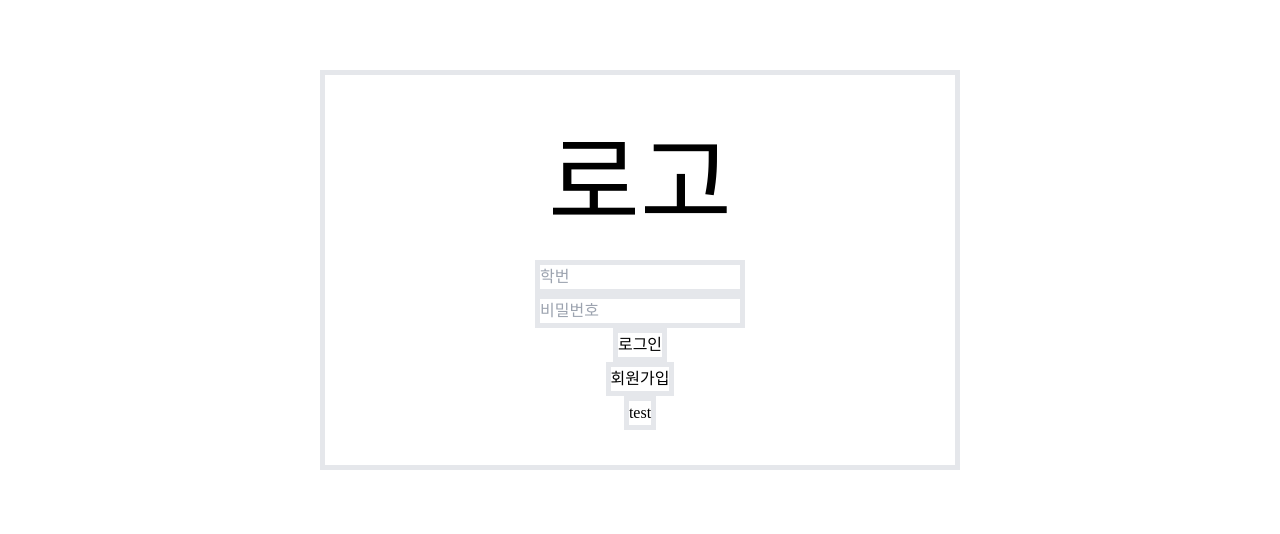
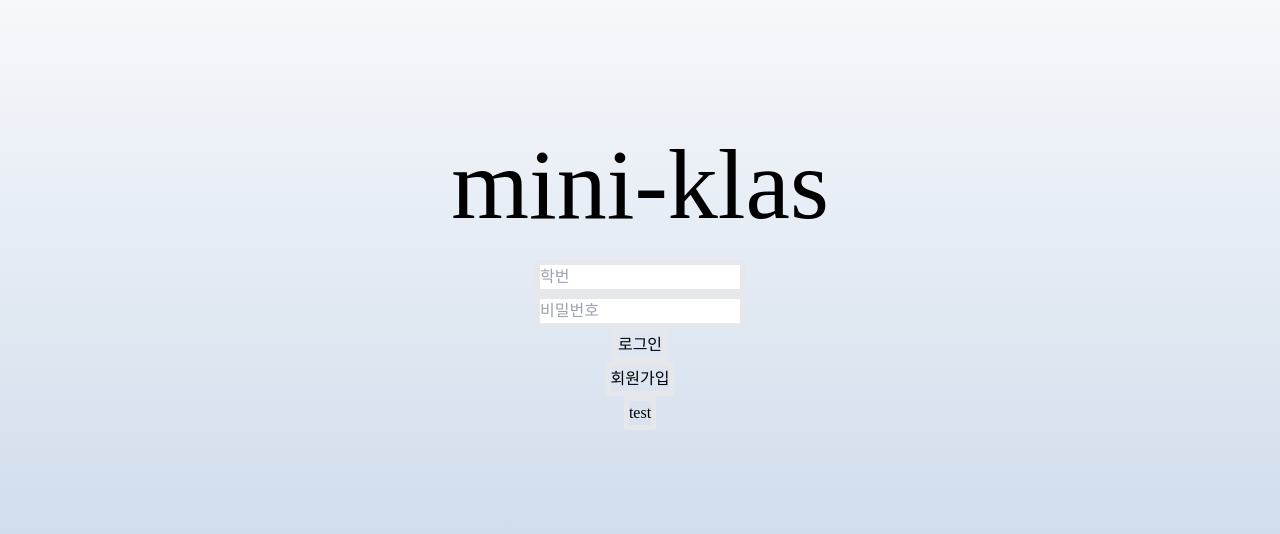
Before and after one commit to sangpyeong/mini_klas, a React (Create React App) app in the folder klas_client/: page / in a window 1280 px wide. Shown: the part 130-664 px from the top of the page. Built offline with nearby package versions, Linux system fonts and the light colour scheme; a web font is replaced by a local one.

Commit message:
[fix] 디자인, 네비게이션 바

```diff
--- a/klas_client/package.json
+++ b/klas_client/package.json
@@ -3,12 +3,17 @@
   "version": "0.1.0",
   "private": true,
   "dependencies": {
+    "@react-native-community/masked-view": "^0.1.11",
     "@testing-library/jest-dom": "^5.16.5",
     "@testing-library/react": "^13.4.0",
     "@testing-library/user-event": "^13.5.0",
     "axios": "^1.4.0",
     "react": "^18.2.0",
     "react-dom": "^18.2.0",
+    "react-native-gesture-handler": "^2.10.2",
+    "react-native-reanimated": "^3.2.0",
+    "react-native-safe-area-context": "^4.5.3",
+    "react-native-screens": "^3.20.0",
     "react-router-dom": "^6.11.2",
     "react-scripts": "5.0.1",
     "web-vitals": "^2.1.4"
--- a/klas_client/src/Router.js
+++ b/klas_client/src/Router.js
@@ -4,11 +4,20 @@ import { BrowserRouter, Routes, Route } from "react-router-dom";
 import Signup from "./pages/User/SignUpPage";
 import SignInPage from "./pages/User/SignInPage";
 import HomePage from "./pages/Home/HomePage";
+import Navigation from "./components/Navigation";
 
 function Router() {
+  const [type, setType] = useState(1); //0은 비회원 1은 학생 2는 교수 3은 관리자
   return (
-    <div class="h-screen">
+    <div class="flex flex-col h-screen">
       <BrowserRouter>
+        {type === 0 ? (
+          <div class="h-[5%] ">
+            <Navigation />
+          </div>
+        ) : (
+          ""
+        )}
         <Routes>
           <Route path="/" element={<SignInPage />} />
           <Route path="/users">
--- a/klas_client/src/components/Navigation.js
+++ b/klas_client/src/components/Navigation.js
@@ -1,7 +1,27 @@
 import React from "react";
+import { Link } from "react-router-dom";
 
 function Navigation() {
-  return <div>nav</div>;
+  return (
+    <div class="h-full w-full flex flex-row justify-between bg-white">
+      <Link
+        to="/home"
+        class="ml-[5%] flex w-[20%] justify-center h-full text-[20px] items-center"
+      >
+        <div class="text-[30px]">mini-klas</div>
+      </Link>
+
+      <div class=" ml-[25%] flex w-[50%] justify-evenly h-full text-[30px] items-center">
+        <div class="flex w-[20%] justify-center ">수강신청</div>
+        <div class="flex w-[20%] justify-center ">수강관리</div>
+        <div class="flex w-[20%] justify-center ">학습관리</div>
+        <div class="flex w-[20%] justify-center ">게시판</div>
+      </div>
+      <div class="mr-[5%] flex w-[20%] justify-center h-full text-[30px] items-center">
+        MY
+      </div>
+    </div>
+  );
 }
 
 export default Navigation;
--- a/klas_client/src/pages/User/SignInPage.js
+++ b/klas_client/src/pages/User/SignInPage.js
@@ -9,9 +9,9 @@ function SignInPage() {
   const [password, setPaaword] = useState("");
 
   return (
-    <div class="flex flex-col justify-center items-center  h-screen">
-      <div class="flex justify-center flex-col items-center h-[50%] w-[50%] border-[5px]">
-        <div class="text-[100px]">로고</div>
+    <div class="flex flex-col justify-center items-center  h-screen bg-gradient-to-b from-white to-[#C8D6E8] ">
+      <div class="flex justify-center flex-col items-center h-[50%] w-[50%]  rounded-[100px]">
+        <div class="text-[100px]">mini-klas</div>
         <Input type="text" onChange={setUserId} placeholder="학번" />
         <Input type="text" onChange={setPaaword} placeholder="비밀번호" />
         <Button
--- a/klas_client/src/pages/User/SignUpPage.js
+++ b/klas_client/src/pages/User/SignUpPage.js
@@ -11,9 +11,9 @@ function SignUpPage() {
   const [userType, setUserType] = useState("");
 
   return (
-    <div class="flex flex-col justify-center items-center  h-screen">
-      <div class="flex justify-center flex-col items-center h-[50%] w-[50%] border-[5px]">
-        <div class="text-[100px]">로고</div>
+    <div class="flex flex-col justify-center items-center  h-screen bg-gradient-to-b from-white to-[#C8D6E8] ">
+      <div class="flex justify-center flex-col items-center h-[50%] w-[50%]  rounded-[100px]">
+        <div class="text-[100px]">mini-klas</div>
 
         <Input type="text" onChange={setName} placeholder="이름" />
         <Input type="text" onChange={setUserId} placeholder="학번" />
```
Also changed, not shown: 1 other file (tests, documents, lock files or other folders).
